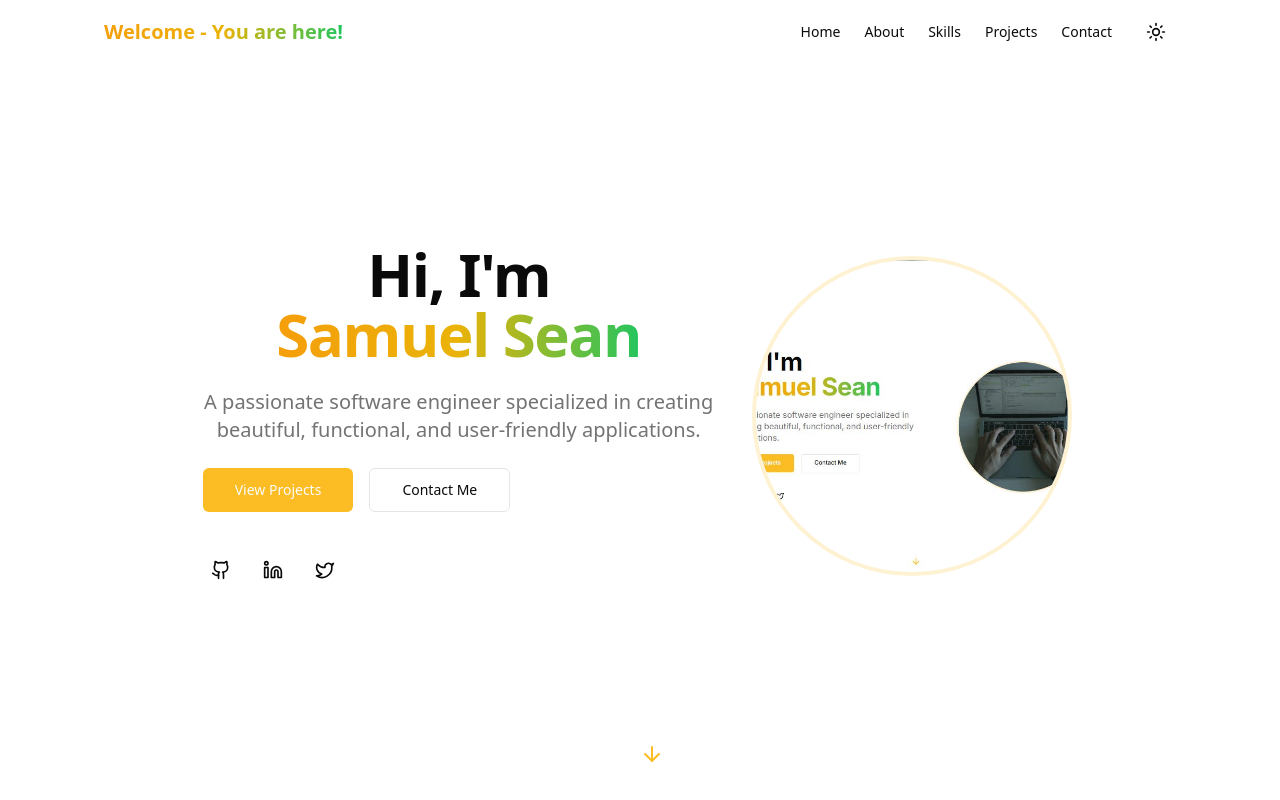
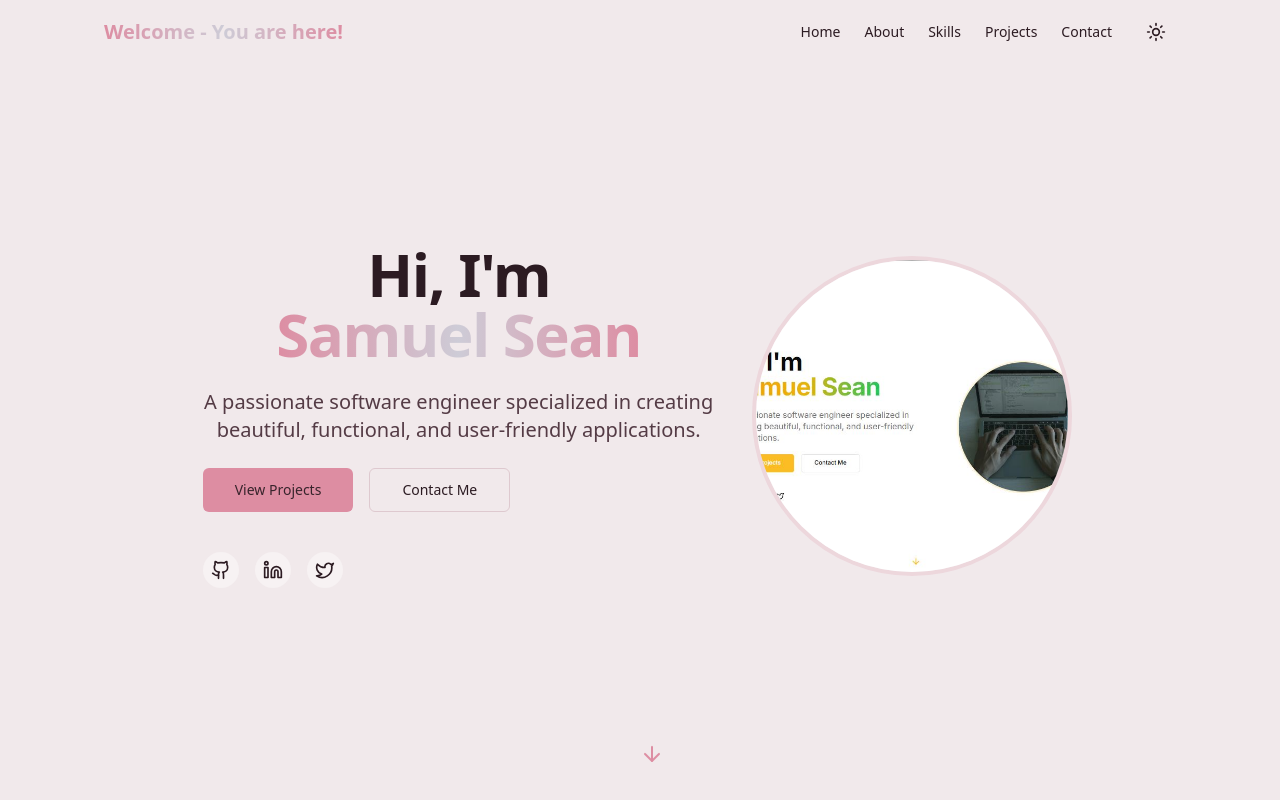
Before and after one commit to Unseanted/Xinbadts-portfolio, a Next.js app: page / in a window 1280 px wide. Shown: the top 800 px of the page. Built offline with nearby package versions, Linux system fonts and the light colour scheme.

Commit message:
color theme adjustments

```diff
--- a/app/globals.css
+++ b/app/globals.css
@@ -18,63 +18,62 @@
 
 @layer base {
   :root {
-    --background: 0 0% 100%;
-    --foreground: 0 0% 3.9%;
-    --card: 0 0% 100%;
-    --card-foreground: 0 0% 3.9%;
-    --popover: 0 0% 100%;
-    --popover-foreground: 0 0% 3.9%;
+    --background: 347 24% 93%; /* #F2E9EB */
+    --foreground: 336 24% 14%;
+    --card: 347 24% 96%;
+    --card-foreground: 336 24% 14%;
+    --popover: 347 24% 96%;
+    --popover-foreground: 336 24% 14%;
 
-    /* Custom theme colors */
-    --primary: 43 96% 56%; /* Amber */
-    --primary-foreground: 0 0% 98%;
+    /* Palette-driven theme colors */
+    --primary: 344 54% 71%; /* #DD8EA4 */
+    --primary-foreground: 336 22% 18%;
 
-    --secondary: 142 72% 29%; /* Green */
-    --secondary-foreground: 0 0% 98%;
+    --secondary: 251 12% 82%; /* #CDCBD6 */
+    --secondary-foreground: 336 24% 14%;
 
-    --accent: 55 92% 58%; /* Yellow */
-    --accent-foreground: 0 0% 9%;
+    --accent: 347 24% 93%; /* #F2E9EB */
+    --accent-foreground: 336 24% 14%;
 
-    --muted: 0 0% 96.1%;
-    --muted-foreground: 0 0% 45.1%;
+    --muted: 347 18% 90%;
+    --muted-foreground: 336 18% 28%;
 
     --destructive: 0 84.2% 60.2%;
     --destructive-foreground: 0 0% 98%;
 
-    --border: 20 5.9% 90%;
-    --input: 20 5.9% 90%;
-    --ring: 43 96% 56%;
+    --border: 344 30% 80%;
+    --input: 344 24% 83%;
+    --ring: 344 54% 71%;
 
     --radius: 0.5rem;
   }
 
   .dark {
-    --background: 0 0% 3.9%;
-    --foreground: 0 0% 98%;
-    --card: 0 0% 3.9%;
-    --card-foreground: 0 0% 98%;
-    --popover: 0 0% 3.9%;
-    --popover-foreground: 0 0% 98%;
+    --background: 330 18% 10%;
+    --foreground: 347 24% 93%;
+    --card: 330 16% 14%;
+    --card-foreground: 347 24% 93%;
+    --popover: 330 16% 14%;
+    --popover-foreground: 347 24% 93%;
 
-    /* Custom theme colors (dark mode) */
-    --primary: 43 96% 56%; /* Amber */
-    --primary-foreground: 0 0% 9%;
+    --primary: 344 54% 71%; /* #DD8EA4 */
+    --primary-foreground: 330 18% 10%;
 
-    --secondary: 142 70% 45%; /* Green - brighter for dark mode */
-    --secondary-foreground: 0 0% 9%;
+    --secondary: 251 12% 72%; /* darker variation of #CDCBD6 */
+    --secondary-foreground: 330 18% 10%;
 
-    --accent: 55 92% 58%; /* Yellow */
-    --accent-foreground: 0 0% 9%;
+    --accent: 347 24% 86%; /* darker variation of #F2E9EB */
+    --accent-foreground: 330 18% 10%;
 
-    --muted: 0 0% 14.9%;
-    --muted-foreground: 0 0% 63.9%;
+    --muted: 330 14% 18%;
+    --muted-foreground: 347 14% 74%;
 
     --destructive: 0 62.8% 30.6%;
     --destructive-foreground: 0 0% 98%;
 
-    --border: 20 5.9% 14.9%;
-    --input: 20 5.9% 14.9%;
-    --ring: 43 96% 56%;
+    --border: 344 18% 30%;
+    --input: 344 16% 28%;
+    --ring: 344 54% 71%;
   }
 }
 
--- a/components/about.tsx
+++ b/components/about.tsx
@@ -4,7 +4,7 @@
       <div className="app-container">
         <div className="text-center mb-10">
           <h2 className="text-3xl font-bold mb-4">About Me</h2>
-          <div className="w-20 h-1 bg-gradient-to-r from-amber-500 via-yellow-500 to-green-500 mx-auto"></div>
+          <div className="w-20 h-1 bg-gradient-to-r from-primary via-secondary to-primary mx-auto"></div>
         </div>
 
         <div className="grid grid-cols-1 md:grid-cols-2 gap-10 items-center">
--- a/components/contact.tsx
+++ b/components/contact.tsx
@@ -64,7 +64,7 @@
       <div className="app-container">
         <div className="text-center mb-10">
           <h2 className="text-3xl font-bold mb-4">Get In Touch</h2>
-          <div className="w-20 h-1 bg-gradient-to-r from-amber-500 via-yellow-500 to-green-500 mx-auto mb-6"></div>
+          <div className="w-20 h-1 bg-gradient-to-r from-primary via-secondary to-primary mx-auto mb-6"></div>
           <p className="text-muted-foreground max-w-2xl mx-auto">
             Have a project in mind or want to discuss potential opportunities? Feel free to
             reach out. I&apos;m always open to new challenges and collaborations.
--- a/components/footer.tsx
+++ b/components/footer.tsx
@@ -10,7 +10,7 @@
         <div className="grid grid-cols-1 md:grid-cols-4 gap-8">
           <div className="md:col-span-2">
             <Link href="#home" className="flex items-center space-x-2">
-              <span className="text-xl font-bold bg-gradient-to-r from-amber-500 via-yellow-500 to-green-500 bg-clip-text text-transparent">
+              <span className="text-xl font-bold bg-gradient-to-r from-primary via-secondary to-primary bg-clip-text text-transparent">
                 Sean&apos;s Portfolio
               </span>
             </Link>
--- a/components/hero.tsx
+++ b/components/hero.tsx
@@ -30,7 +30,7 @@
             >
               <h1 className="text-4xl md:text-6xl font-bold tracking-tight">
                 <span className="block">Hi, I&apos;m</span>
-                <span className="bg-gradient-to-r from-amber-500 via-yellow-500 to-green-500 bg-clip-text text-transparent">
+                <span className="bg-gradient-to-r from-primary via-secondary to-primary bg-clip-text text-transparent">
                   Samuel Sean
                 </span>
               </h1>
--- a/components/navbar.tsx
+++ b/components/navbar.tsx
@@ -40,7 +40,7 @@
     >
       <div className="app-container flex h-16 items-center justify-between">
         <Link href="#home" className="flex items-center space-x-2">
-          <span className="text-xl font-bold bg-gradient-to-r from-amber-500 via-yellow-500 to-green-500 bg-clip-text text-transparent">
+          <span className="text-xl font-bold bg-gradient-to-r from-primary via-secondary to-primary bg-clip-text text-transparent">
             Welcome - You are here!
           </span>
         </Link>
--- a/components/projects.tsx
+++ b/components/projects.tsx
@@ -30,7 +30,7 @@
       <div className="app-container">
         <div className="text-center mb-10">
           <h2 className="text-3xl font-bold mb-4">My Projects</h2>
-          <div className="w-20 h-1 bg-gradient-to-r from-amber-500 via-yellow-500 to-green-500 mx-auto mb-6"></div>
+          <div className="w-20 h-1 bg-gradient-to-r from-primary via-secondary to-primary mx-auto mb-6"></div>
           <p className="text-muted-foreground max-w-2xl mx-auto">
             Here&apos;s a collection of some of my recent projects. Each one represents different
             challenges and solutions I&apos;ve worked on. Explore!
--- a/components/skills.tsx
+++ b/components/skills.tsx
@@ -50,7 +50,7 @@
       <div className="app-container">
         <div className="text-center mb-10">
           <h2 className="text-3xl font-bold mb-4">Skills & Expertise</h2>
-          <div className="w-20 h-1 bg-gradient-to-r from-amber-500 via-yellow-500 to-green-500 mx-auto"></div>
+          <div className="w-20 h-1 bg-gradient-to-r from-primary via-secondary to-primary mx-auto"></div>
         </div>
 
         <Tabs defaultValue="frontend" className="w-full">
```
